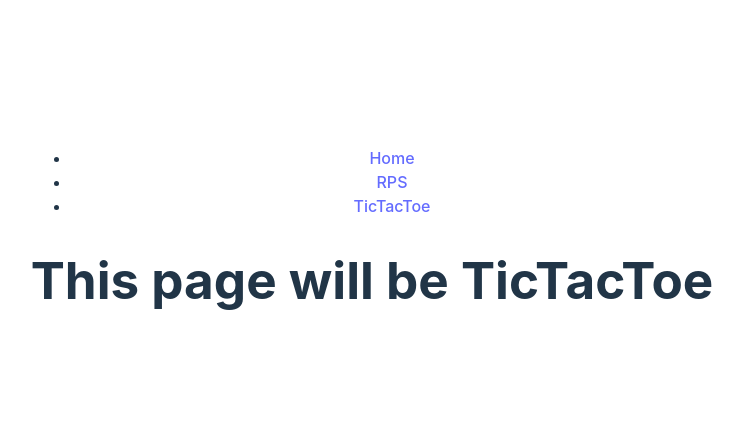
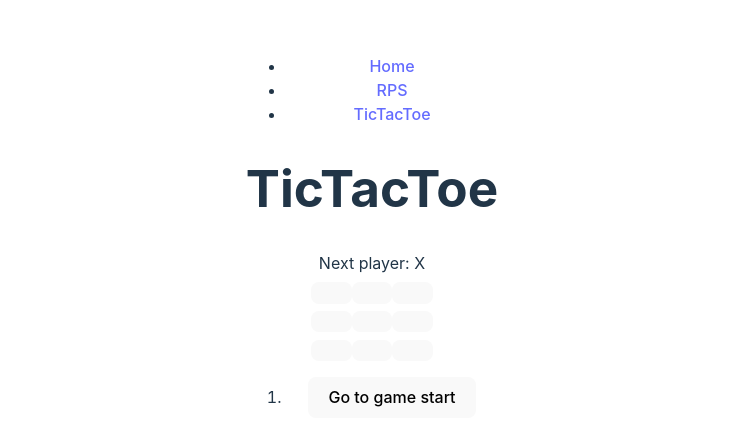
Before and after one commit to IT3049C-Spring24/gamehub-leungag, a React (Vite) app: page /rps-react/TicTacToe in a window 1280 px wide. Shown: the part 164-610 px from the top of the page, without its empty margins (268-1011 px from the left). Built offline with nearby package versions, Linux system fonts and the light colour scheme.

Commit message:
added the code for TicTacToe

```diff
--- /dev/null
+++ b/src/components/Board.jsx
@@ -0,0 +1,117 @@
+import { useState } from "react";
+
+function Square({ value, onSquareClick }) {
+  return (
+    <button className="square" onClick={onSquareClick}>
+      {value}
+    </button>
+  );
+}
+
+function Board({ xIsNext, squares, onPlay }) {
+  function handleClick(i) {
+    if (calculateWinner(squares) || squares[i]) {
+      return;
+    }
+    const nextSquares = squares.slice();
+    if (xIsNext) {
+      nextSquares[i] = "X";
+    } else {
+      nextSquares[i] = "O";
+    }
+    onPlay(nextSquares);
+  }
+
+  const winner = calculateWinner(squares);
+  let status;
+  if (winner) {
+    status = "Winner: " + winner;
+  } else {
+    status = "Next player: " + (xIsNext ? "X" : "O");
+  }
+
+  return (
+    <>
+      <div className="status">{status}</div>
+      <div className="board-row">
+        <Square value={squares[0]} onSquareClick={() => handleClick(0)} />
+        <Square value={squares[1]} onSquareClick={() => handleClick(1)} />
+        <Square value={squares[2]} onSquareClick={() => handleClick(2)} />
+      </div>
+      <div className="board-row">
+        <Square value={squares[3]} onSquareClick={() => handleClick(3)} />
+        <Square value={squares[4]} onSquareClick={() => handleClick(4)} />
+        <Square value={squares[5]} onSquareClick={() => handleClick(5)} />
+      </div>
+      <div className="board-row">
+        <Square value={squares[6]} onSquareClick={() => handleClick(6)} />
+        <Square value={squares[7]} onSquareClick={() => handleClick(7)} />
+        <Square value={squares[8]} onSquareClick={() => handleClick(8)} />
+      </div>
+    </>
+  );
+}
+
+export default function Game() {
+  const [xIsNext, setXIsNext] = useState(true);
+  const [history, setHistory] = useState([Array(9).fill(null)]);
+  const [currentMove, setCurrentMove] = useState(0);
+  const currentSquares = history[currentMove];
+
+  function handlePlay(nextSquares) {
+    const nextHistory = [...history.slice(0, currentMove + 1), nextSquares];
+    setHistory(nextHistory);
+    setCurrentMove(nextHistory.length - 1);
+    setXIsNext(!xIsNext);
+  }
+
+  function jumpTo(nextMove) {
+    setCurrentMove(nextMove);
+    setXIsNext(nextMove % 2 === 0);
+  }
+
+  const moves = history.map((squares, move) => {
+    let description;
+    if (move > 0) {
+      description = "Go to move #" + move;
+    } else {
+      description = "Go to game start";
+    }
+    return (
+      <li key={move}>
+        <button onClick={() => jumpTo(move)}>{description}</button>
+      </li>
+    );
+  });
+
+  return (
+    <div className="game">
+      <div className="game-board">
+        <Board xIsNext={xIsNext} squares={currentSquares} onPlay={handlePlay} />
+      </div>
+      <div className="game-info">
+        <ol>{moves}</ol>
+      </div>
+    </div>
+  );
+}
+
+function calculateWinner(squares) {
+  const lines = [
+    [0, 1, 2],
+    [3, 4, 5],
+    [6, 7, 8],
+    [0, 3, 6],
+    [1, 4, 7],
+    [2, 5, 8],
+    [0, 4, 8],
+    [2, 4, 6],
+  ];
+  for (let i = 0; i < lines.length; i++) {
+    const [a, b, c] = lines[i];
+    if (squares[a] && squares[a] === squares[b] && squares[a] === squares[c]) {
+      return squares[a];
+    }
+  }
+  return null;
+}
--- a/src/routes/TicTacToe.jsx
+++ b/src/routes/TicTacToe.jsx
@@ -1,11 +1,13 @@
 import Navigation from "../components/Navigation";
+import Game from "../components/Board";
 
 
 function TicTacToe(){
     return(
         <>
         <Navigation/>
-        <h1>This page will be TicTacToe</h1>
+        <h1>TicTacToe</h1>
+        <Game />
         </>
     )
 }
```
